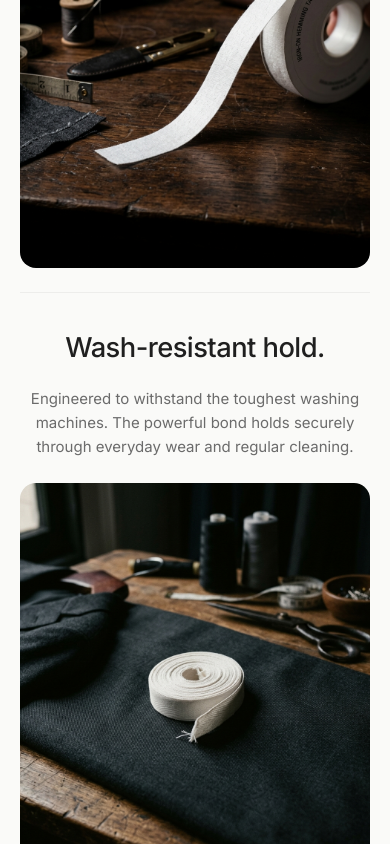
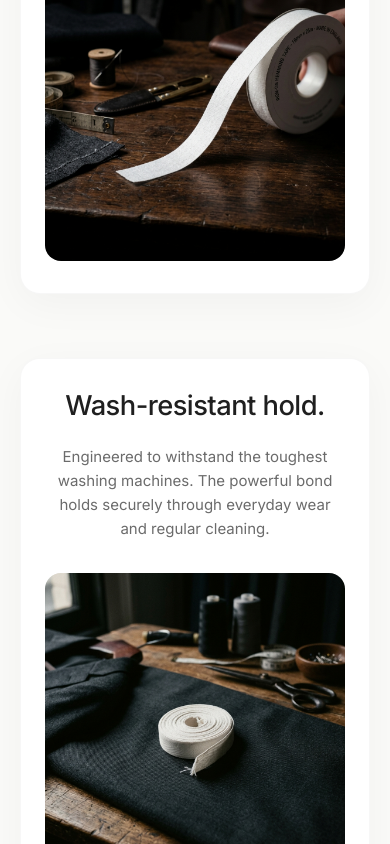
Before and after one commit to abeerkhalid47/kaprafix, a Next.js app: page / in a window 390 px wide. Shown: the part 2309-3153 px from the top of the page. Built offline with nearby package versions, Linux system fonts and the light colour scheme.

Commit message:
fix: final tablet layout polishing, responsive cards, and hero single image

```diff
--- a/app/components/Hero.tsx
+++ b/app/components/Hero.tsx
@@ -47,7 +47,7 @@ export default function Hero({ product }: { product: ShopifyProduct }) {
         <div className="product-catalog-grid">
           {/* Left Column: Vertical Image Stream */}
           <div className="product-catalog-gallery">
-            {product.images.map((img, i) => (
+            {product.images.slice(0, 1).map((img, i) => (
               <div key={img.id || i} className="product-gallery-frame">
                 <Image
                   src={img.url}
@@ -55,7 +55,7 @@ export default function Hero({ product }: { product: ShopifyProduct }) {
                   fill
                   style={{ objectFit: 'cover' }}
                   sizes="(max-width: 992px) 100vw, 55vw"
-                  priority={i === 0}
+                  priority={true}
                 />
               </div>
             ))}
--- a/app/globals.css
+++ b/app/globals.css
@@ -2672,13 +2672,7 @@ ul {
 ═══════════════════════════════════════════════════════════════ */
 
 /* Tablet */
-@media (max-width: 992px) {
-  .pds-section {
-    padding: 72px 0;
-  }
-  .pds-steps-grid {
-    grid-template-columns: repeat(2, 1fr);
-  }
+@media (max-width: 992px) { .pds-section { padding: 72px 0; } .pds-steps-grid { grid-template-columns: 1fr; }
   .pds-specs-inner {
     grid-template-columns: 1fr;
     gap: 48px;
@@ -2983,3 +2977,47 @@ a.btn-luxury,
     background: var(--bg-section);
   }
 }
+
+
+
+/* ---------------------------------------------------------------
+   CARD STYLE FOR NARRATIVE & REVIEWS ON MOBILE
+   --------------------------------------------------------------- */
+@media (max-width: 1024px) {
+  .narrative-text-item {
+    background: #fff;
+    padding: 32px 24px !important;
+    border-radius: 20px;
+    box-shadow: 0 10px 40px rgba(0,0,0,0.04);
+    border: 1px solid rgba(0,0,0,0.03) !important;
+    margin-bottom: 24px;
+  }
+  .narrative-text-item:last-child {
+    margin-bottom: 0;
+  }
+  .narrative-mobile-img {
+    margin-top: 32px;
+    height: 35vh;
+  }
+}
+
+
+/* ---------------------------------------------------------------
+   PREVENT HORIZONTAL SCROLL OVERFLOW ON MOBILE
+   --------------------------------------------------------------- */
+html, body {
+  overflow-x: hidden;
+  max-width: 100vw;
+}
+
+
+/* ---------------------------------------------------------------
+   CENTER NARRATIVE CONTENT ON TABLET/MOBILE
+   --------------------------------------------------------------- */
+@media (max-width: 1024px) {
+  .narrative-left-content {
+    margin: 0 auto;
+    max-width: 600px;
+    width: 100%;
+  }
+}
```
